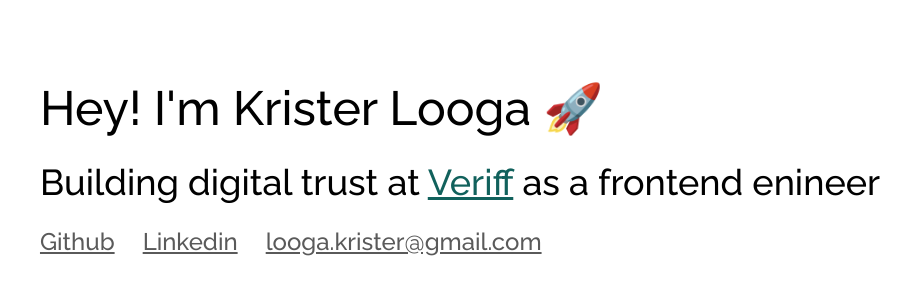
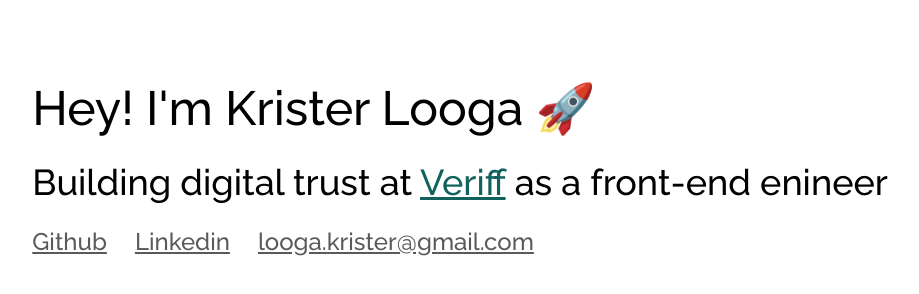
Before and after one commit to KristerL/KristerL.github.io, a plain HTML site: page index.html in a window 1280 px wide. Shown: the whole page, without its empty margins (180-1099 px from the left). Drawn offline with Linux system fonts and the light colour scheme.

```diff
--- a/index.html
+++ b/index.html
@@ -23,7 +23,7 @@
 	<body>
         <div>
             <div class="title">Hey! I'm Krister Looga 🚀</div>
-            <div class="text">Building digital trust at <a href="https://www.veriff.com/" class="workLink" target="_blank" rel="noopener noreferrer">Veriff</a> as a frontend enineer</div>
+            <div class="text">Building digital trust at <a href="https://www.veriff.com/" class="workLink" target="_blank" rel="noopener noreferrer">Veriff</a> as a front-end enineer</div>
             <div class="linkContainer">
                <a href="https://github.com/KristerL" target="_blank" rel="noopener noreferrer">Github</a>
                <a href="https://ee.linkedin.com/in/kristerlooga" target="_blank" rel="noopener noreferrer">Linkedin</a>
```
Also changed, not shown: 1 other file.
